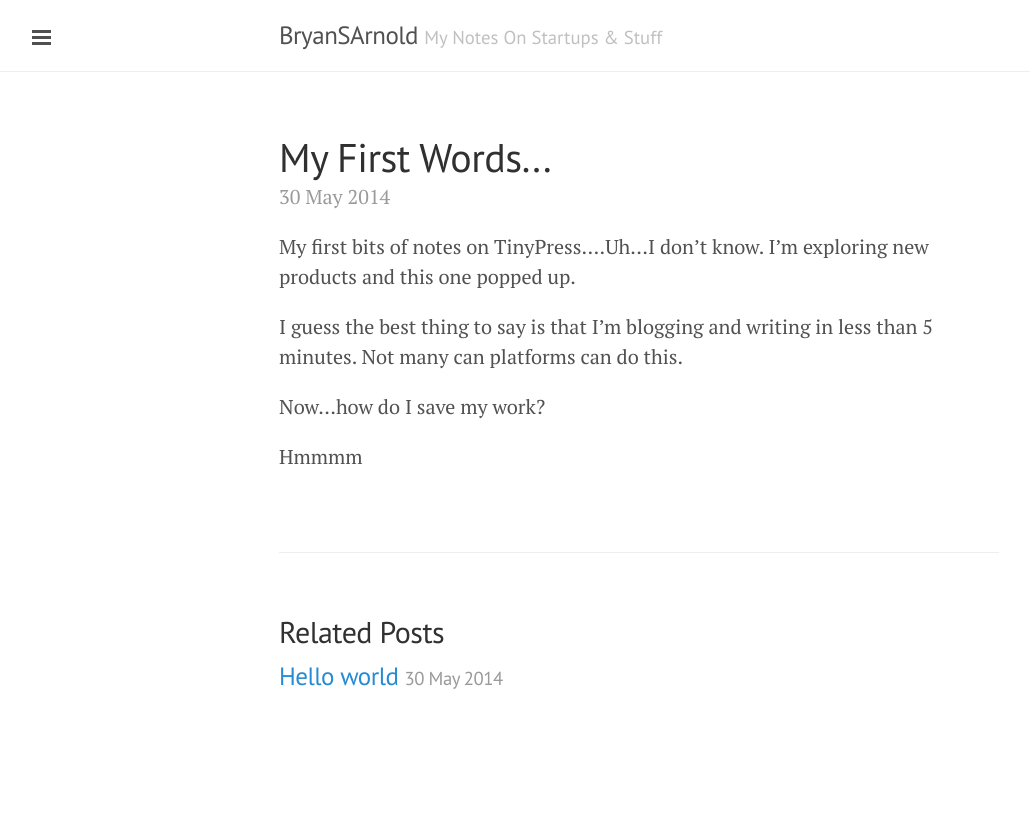
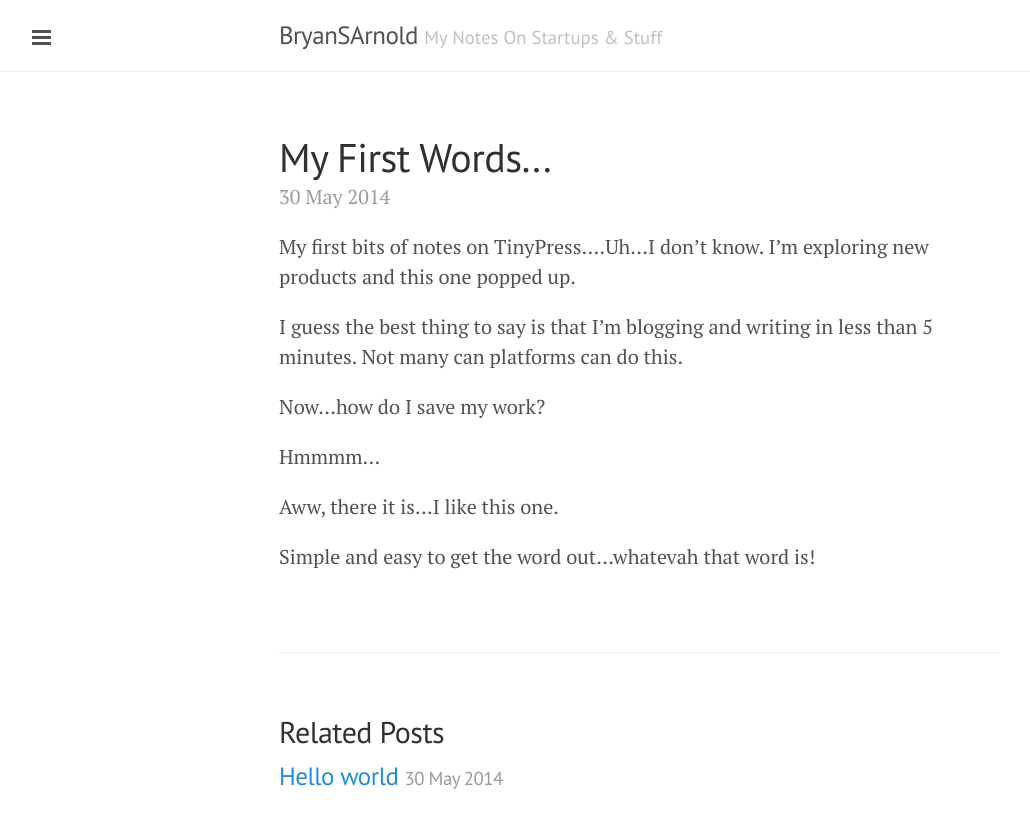
Before and after one commit to bryansarnold/bryansarnold.github.io, a Jekyll site: the page built from _posts/2014-05-30-my-first-words.markdown, in a window 1280 px wide. Shown: the top 828 px of the page, without its empty margins (1-1031 px from the left). Built offline with Jekyll 4.4.1, drawn with Linux system fonts in a browser that asks for light colours.

Commit message:
Post update: My First Words...

```diff
--- a/_posts/2014-05-30-my-first-words.markdown
+++ b/_posts/2014-05-30-my-first-words.markdown
@@ -11,4 +11,8 @@ I guess the best thing to say is that I'm blogging and writing in less than
 
 Now...how do I save my work?
 
-Hmmmm
+Hmmmm...
+
+Aww, there it is...I like this one.
+
+Simple and easy to get the word out...whatevah that word is!
```
